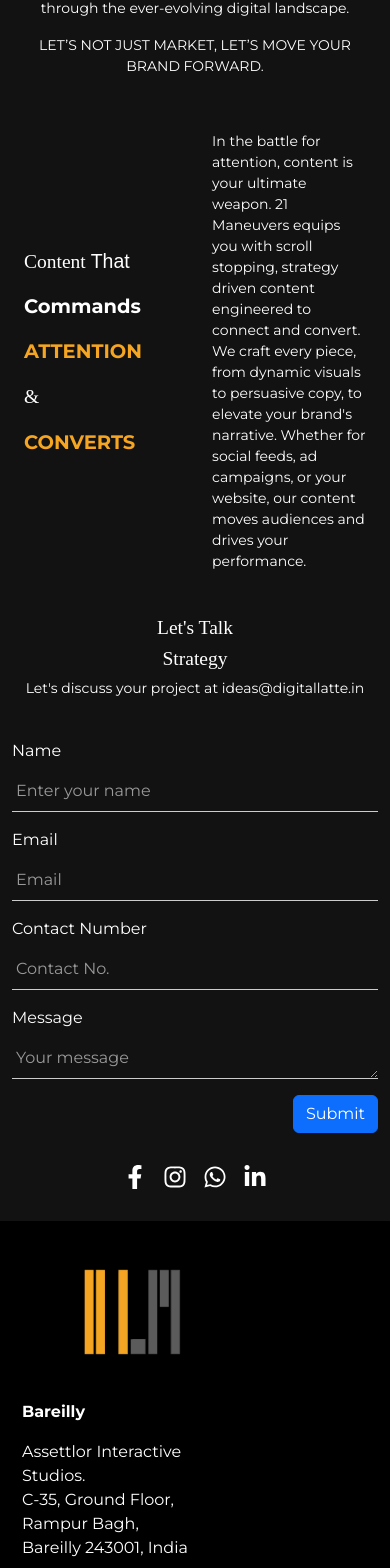
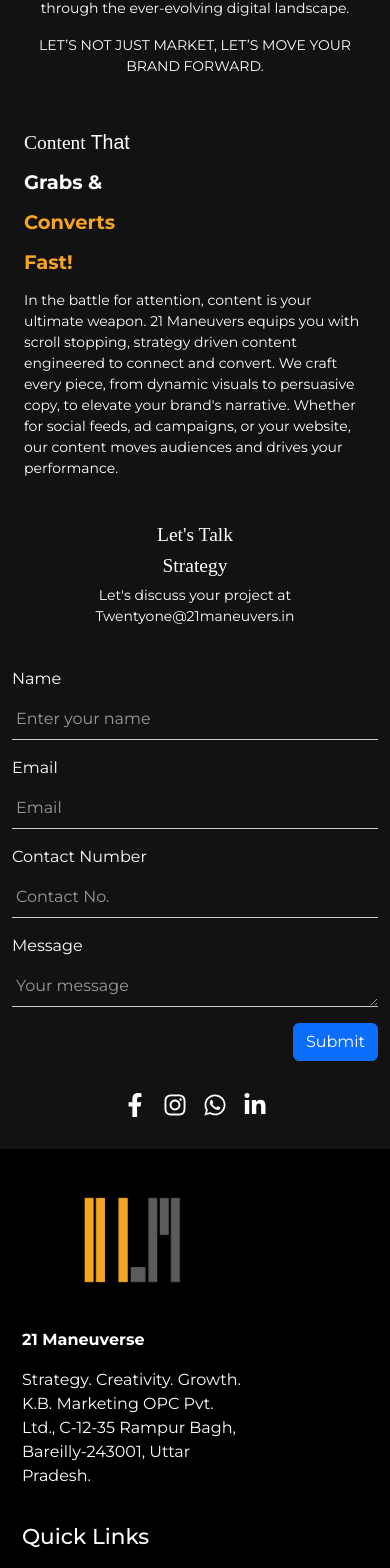
Before and after one commit to rishab-sudo/21-maneuvers, a React (Create React App) app: page /content-creation in a window 390 px wide. Shown: the part 3159-4727 px from the top of the page. Built offline with nearby package versions, Linux system fonts and the light colour scheme.

Commit message:
first commit

```diff
--- a/src/Components/Footer.js
+++ b/src/Components/Footer.js
@@ -44,11 +44,13 @@
 
   <Col lg={3} md={6} sm={12} className="footer-col">
     <div className="footer-section">
-      <p><strong>Bareilly</strong></p>
+      <p><strong>21 Maneuverse</strong></p>
       <p>
-        Assettlor Interactive Studios.<br />
-        C-35, Ground Floor, Rampur Bagh,<br />
-        Bareilly 243001, India
+       Strategy. Creativity. Growth.
+<br />
+       K.B. Marketing OPC Pvt. Ltd., C-12-35 Rampur Bagh,<br /> Bareilly-243001, Uttar Pradesh.
+
+
       </p>
     </div>
   </Col>
--- a/src/Components/LetsTalk.js
+++ b/src/Components/LetsTalk.js
@@ -51,7 +51,7 @@
           <Col xs={12} md={6} className="contact-info mb-4 mb-md-0">
             <h2 className='fancy-text'> Let's Talk</h2>
             <h4  className="fade-text fancy-text">{description}</h4>
-            <p className='page_text'>Let's discuss your project at ideas@digitallatte.in</p>
+            <p className='page_text'>Let's discuss your project at Twentyone@21maneuvers.in</p>
 
             {/* Desktop-only Social Icons */}
             <div className="social-icons desktop-only">
--- a/src/Pages/AboutUs.css
+++ b/src/Pages/AboutUs.css
@@ -1,5 +1,6 @@
 .aboutus-banner-section{
-  padding: 6.5% 0px;
+  padding: 0px;
+  height: 45vh;
 }
 .about-container-fluid {
   width: 100%;
@@ -130,9 +131,14 @@
 @media screen and (max-width: 768px) {
   .about-container-fluid {
   }
- .aboutus-banner-section{
-padding: 5% 0px;
-    }
+.aboutus-banner-section {
+  padding: 0 !important;
+  height: 25vh !important;
+  width: 100%;
+  background-repeat: no-repeat;
+  background-size: cover !important;
+  background-position: center !important;
+}
     .aboutus-banner-heading-div{
 margin-top: 5rem;
 margin-bottom: 2rem;
--- a/src/Pages/AboutUs.js
+++ b/src/Pages/AboutUs.js
@@ -69,7 +69,6 @@
     backgroundSize: "cover",
     backgroundPosition: "center",
     backgroundRepeat: "no-repeat",
-    minHeight: "400px", // or your preferred height
     display: "flex",
     alignItems: "center"
   }}
--- a/src/Pages/ServiceTypes/ContentService.css
+++ b/src/Pages/ServiceTypes/ContentService.css
@@ -58,6 +58,7 @@
 width: 50%;
 font-size: 30px;
 font-weight: 600;
+line-height: 5rem;
 }
 .elevate-right-side{
 margin-top: auto;
@@ -72,4 +73,18 @@
 .serviceType-banner-container{
     padding: 5rem 0px;
 }
+.elevate-content-container{
+  display: flex;
+  flex-direction: column;
+  justify-content: center;
+  align-items: center;
 }
+.elevate-left-side{
+min-width: 100%;
+line-height: normal !important ;
+}
+.elevate-right-side{
+margin-top: auto;
+width: 100%;
+}
+}
--- a/src/Pages/ServiceTypes/ContentService.js
+++ b/src/Pages/ServiceTypes/ContentService.js
@@ -58,10 +58,10 @@
 <Container className='elevate-content-container'>
   <div className='elevate-left-side'>
 <p className='fancy-txt'>Content <span style={{fontFamily:"arial"}}>That</span></p>
-<p className='extrabold-fancy-text'>Commands </p>
-<p className='extrabold-fancy-text'style={{color:"#F5A522"}}> ATTENTION</p>
-<p className='fancy-txt'>&</p>
-<p className='extrabold-fancy-text'style={{color:"#F5A522"}}>CONVERTS</p>
+<p className='extrabold-fancy-text'>Grabs & </p>
+<p className='fancy-txt'></p>
+<p className='extrabold-fancy-text'style={{color:"#F5A522"}}>Converts</p>
+<p className='extrabold-fancy-text'style={{color:"#F5A522"}}> Fast!</p>
   </div>
   <div className='elevate-right-side'>
 <p className='page_text'>In the battle for attention, content is your ultimate weapon. 21 Maneuvers equips you with scroll stopping,
--- a/src/Pages/ServiceTypes/PerformanceService.css
+++ b/src/Pages/ServiceTypes/PerformanceService.css
@@ -84,6 +84,7 @@
   display: flex;
   justify-content: space-between;
   align-items: flex-start;
+  margin: auto;
   gap: 30px;
   box-shadow: 0 3px 10px rgba(0, 0, 0, 0.656); /* Soft shadow */
   transition: box-shadow 0.3s ease, transform 0.3s ease;
@@ -139,9 +140,11 @@
    max-width: 100%;
   }
 .performance-platform-box {
+  justify-content: center;
+  gap: 35px;
   min-width: 90%;
   max-width: 100%;
-  padding: 20px ;
+  padding: 15px ;
 }
 .serviceType-descp-content-container
 {
```
